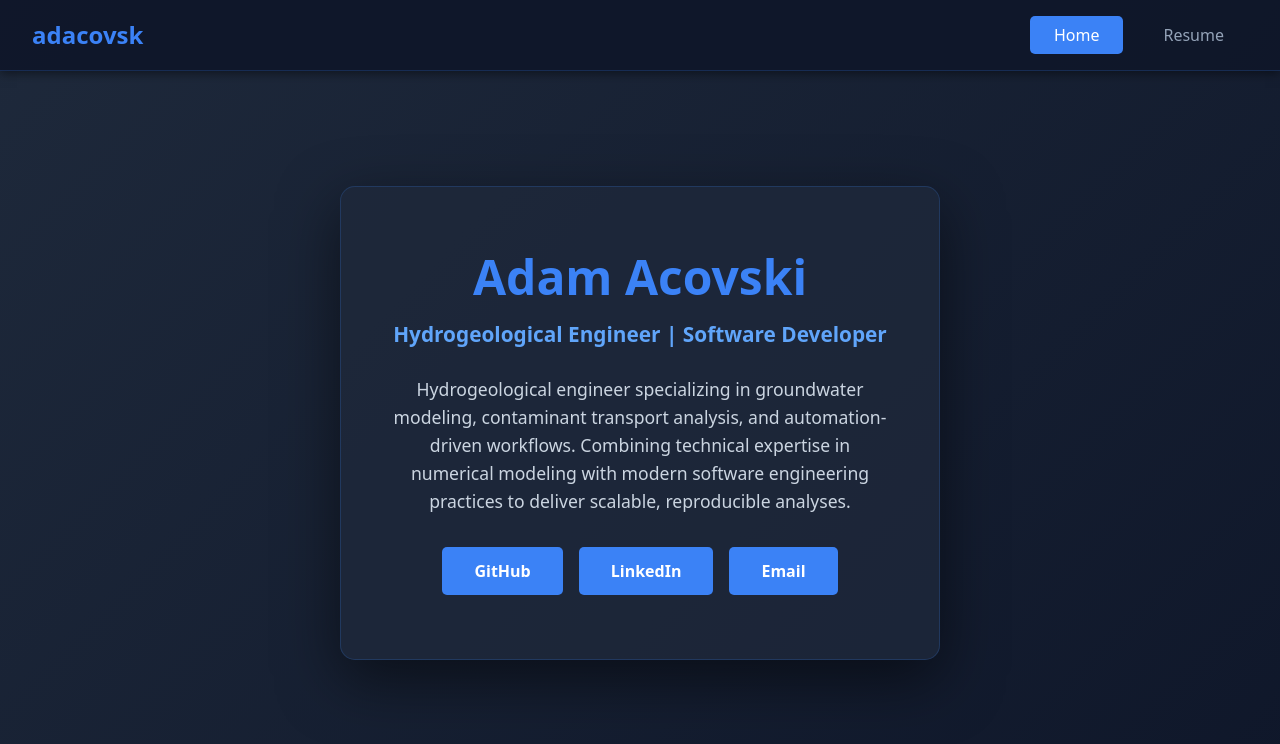
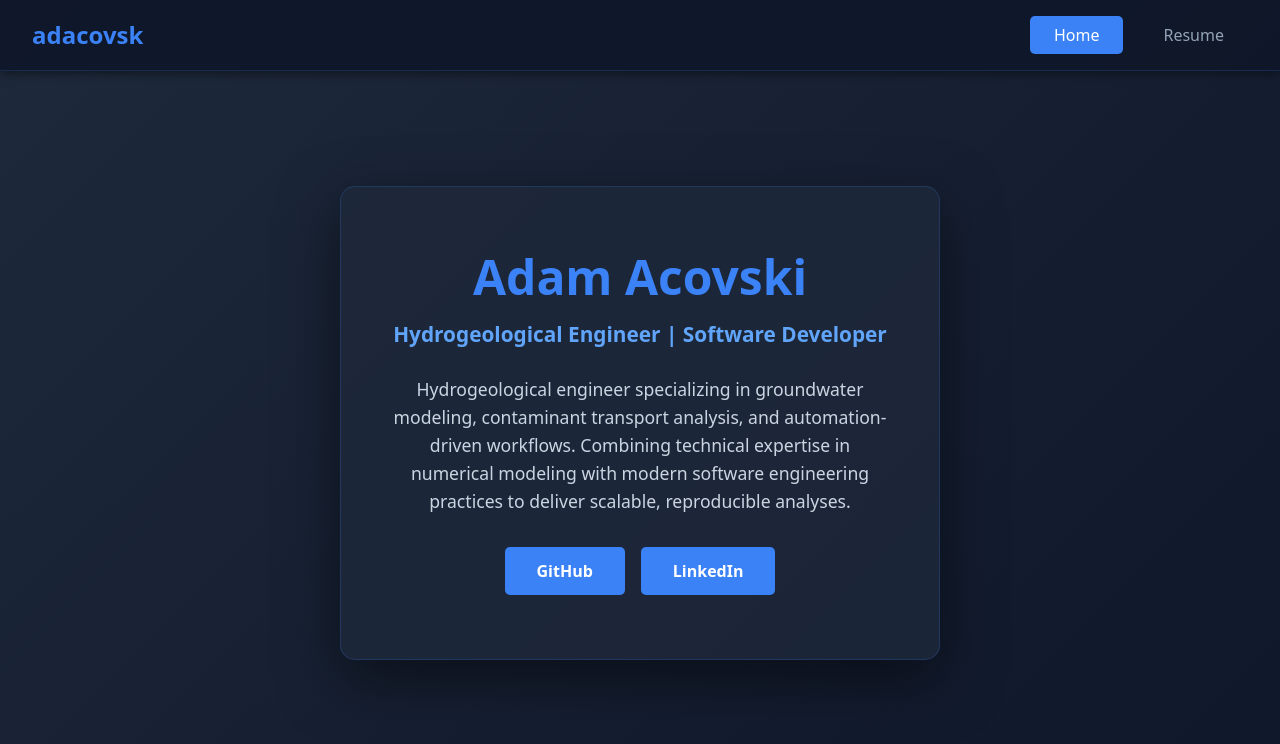
Before and after one commit to adacovsk/adacovsk.github.io, a React (Vite) app: page / in a window 1280 px wide. Shown: the top 744 px of the page. Built offline with nearby package versions, Linux system fonts and the light colour scheme.

Commit message:
Remove email button

```diff
--- a/src/App.jsx
+++ b/src/App.jsx
@@ -49,15 +49,6 @@ function Home() {
           </a>
           <a href="https://www.linkedin.com/in/adam-acovski-3625521a6" target="_blank" rel="noopener noreferrer">
             LinkedIn
-          </a>
-          <a
-            href="#"
-            onClick={(e) => {
-              e.preventDefault();
-              window.location.href = 'mailto:' + ['adacovsk', 'gmail.com'].join('@');
-            }}
-          >
-            Email
           </a>
         </div>
       </div>
```
